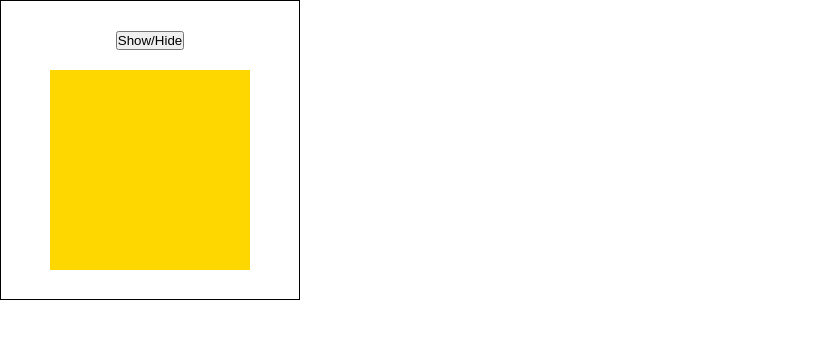
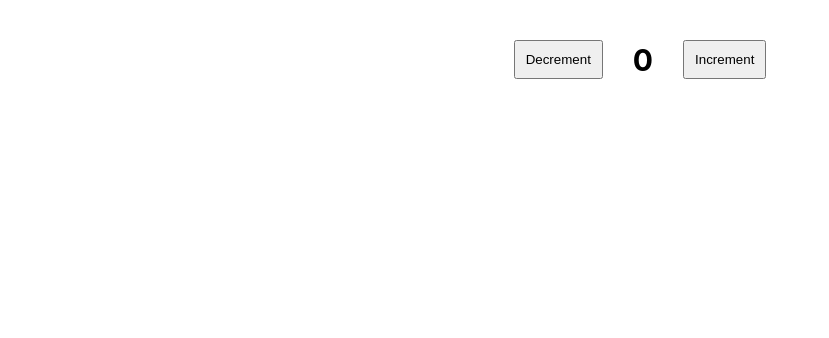
Before and after one commit to Ofir-Cohen-1/React-Exercises, a React (Create React App) app in the folder react-props-class-base-state/: page / in a window 1280 px wide. Shown: the top 338 px of the page, without its empty margins (0-829 px from the left). Built offline with nearby package versions, Linux system fonts and the light colour scheme.

Commit message:
Added exercise7.3

```diff
--- a/react-props-class-base-state/src/App.js
+++ b/react-props-class-base-state/src/App.js
@@ -8,8 +8,8 @@ import React from "react";
 // import Link from "./components/Exercise6.1/Link";
 // import faker from "faker";
 // import Counter from "./components/Exercise7.1/Counter";
-import HideAndSeek from "./components/Exercise7.2/HideAndSeek";
-// import Exercise7Part3 from "./components/Exercise7.3/Exercise7part3";
+// import HideAndSeek from "./components/Exercise7.2/HideAndSeek";
+import Exercise7Part3 from "./components/Exercise7.3/Exercise7part3";
 
 function App() {
   // const ArrOfCards = () => {
@@ -30,8 +30,8 @@ function App() {
       {/* <Exercise4Part1 textBtn1="Important" textBtn2="Not Important" /> */}
       {/* <div className="cardsContainer">{ArrOfCards()}</div> */}
       {/* <Counter></Counter> */}
-      <HideAndSeek></HideAndSeek>
-      {/* <Exercise7Part3></Exercise7Part3> */}
+      {/* <HideAndSeek></HideAndSeek> */}
+      <Exercise7Part3></Exercise7Part3>
     </div>
   );
 }
--- /dev/null
+++ b/react-props-class-base-state/src/components/Exercise7.3/Exercise7part3.js
@@ -0,0 +1,48 @@
+import React from "react";
+
+export default class Exercise7Part3 extends React.Component {
+  state = { counts: 0 };
+
+  increaseCounter = () => {
+    if (this.state.counts < 10) {
+      this.setState({ counts: this.state.counts + 1 });
+    }
+  };
+
+  decreaseCounter = () => {
+    if (this.state.counts > -10) {
+      this.setState({ counts: this.state.counts - 1 });
+    }
+  };
+
+  changeTextColor = () => {
+    if (this.state.counts > 0) {
+      return "green";
+    } else if (this.state.counts < 0) {
+      return "red";
+    } else {
+      return "black";
+    }
+  };
+
+  render() {
+    return (
+      <div className="container">
+        <button className="btn" onClick={this.decreaseCounter}>
+          Decrement
+        </button>
+        <h3
+          className="text"
+          style={{
+            color: `${this.changeTextColor()}`,
+          }}
+        >
+          {this.state.counts}
+        </h3>
+        <button className="btn" onClick={this.increaseCounter}>
+          Increment
+        </button>
+      </div>
+    );
+  }
+}
--- /dev/null
+++ b/react-props-class-base-state/src/components/Exercise7.3/style5.css
@@ -0,0 +1,25 @@
+* {
+  margin: 0;
+  padding: 0;
+  box-sizing: border-box;
+}
+
+html {
+  font-size: 62.5%;
+}
+
+.container {
+  display: flex;
+  justify-content: center;
+  align-items: center;
+  gap: 3rem;
+  padding: 4rem;
+}
+
+.text {
+  font-size: 3rem;
+}
+
+.btn {
+  padding: 1rem;
+}
--- a/react-props-class-base-state/src/index.js
+++ b/react-props-class-base-state/src/index.js
@@ -4,8 +4,8 @@ import './index.css';
 // import "../src/components/Exercise4.1/style1.css";
 // import "../src/components/Exercise4.2/style2.css";
 // import "../src/components/Exercise6.1/style3.css";
-import "../src/components/Exercise7.2/style4.css";
-// import "../src/components/Exercise7.3/style5.css";
+// import "../src/components/Exercise7.2/style4.css";
+import "../src/components/Exercise7.3/style5.css";
 import reportWebVitals from './reportWebVitals';
 import App from './App';
 
```
